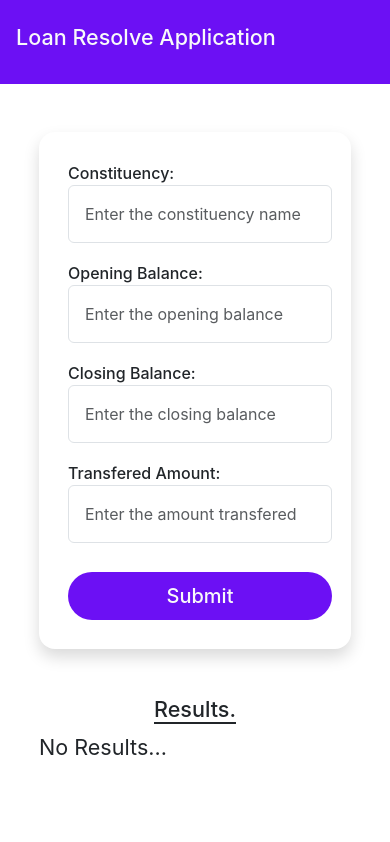
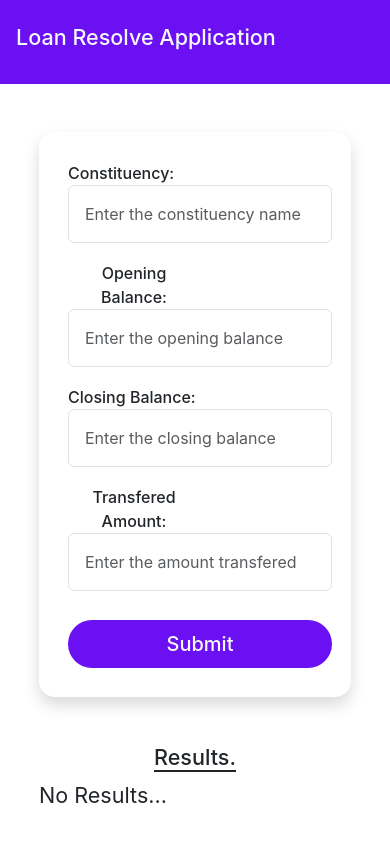
Before and after one commit to desmart2612/loan_resolve, a React (Create React App) app: page / in a window 390 px wide. Built offline with nearby package versions, Linux system fonts and the light colour scheme.

Commit message:
Update App.css form labels sizing

```diff
--- a/src/App.css
+++ b/src/App.css
@@ -23,6 +23,9 @@
     align-items: start !important;
     margin: 5px;
   }
+  form label{
+    width: 100%;
+  }
   .results-container{
     width: 80vw !important;
   }
@@ -39,7 +42,9 @@ form div{
   flex-direction: row;
   align-items: center;
 }
-
+form label{
+  width: 50%;
+}
 .results-container{
   width: 50vw;
 }
```
